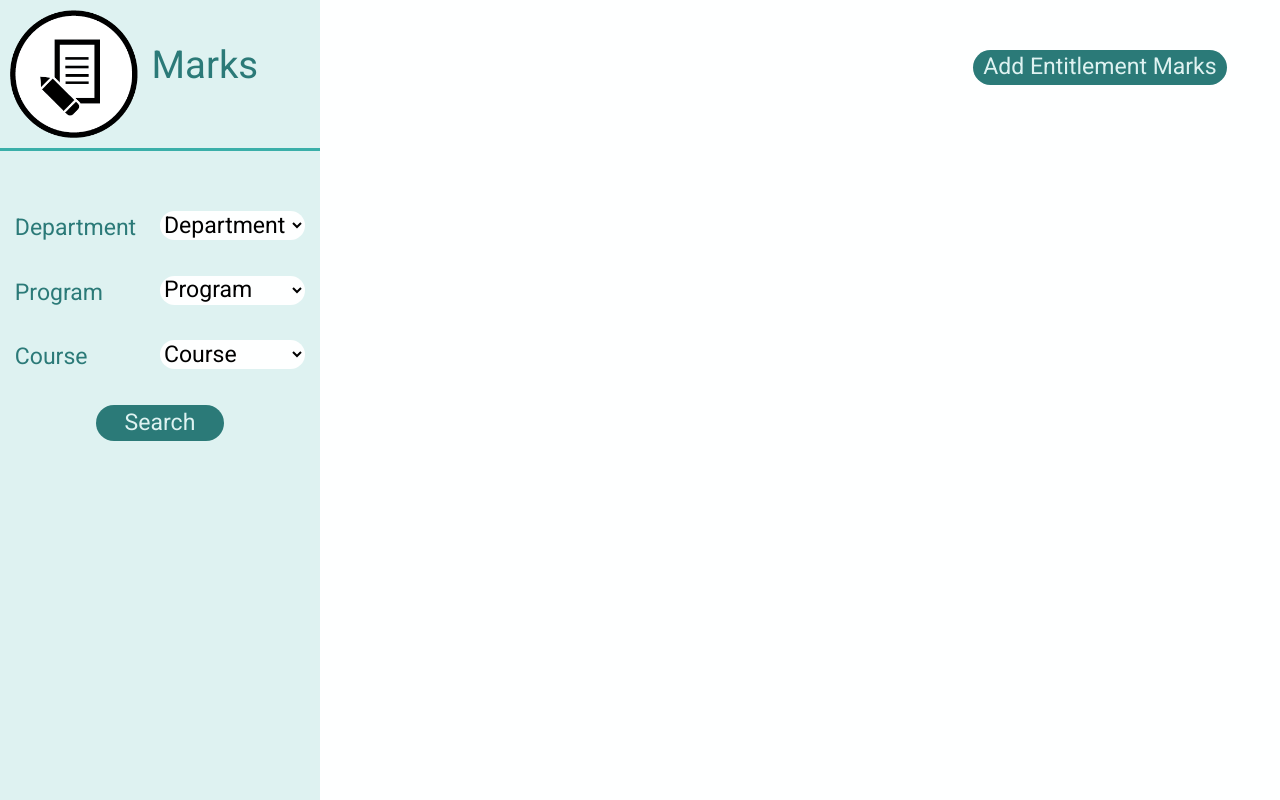
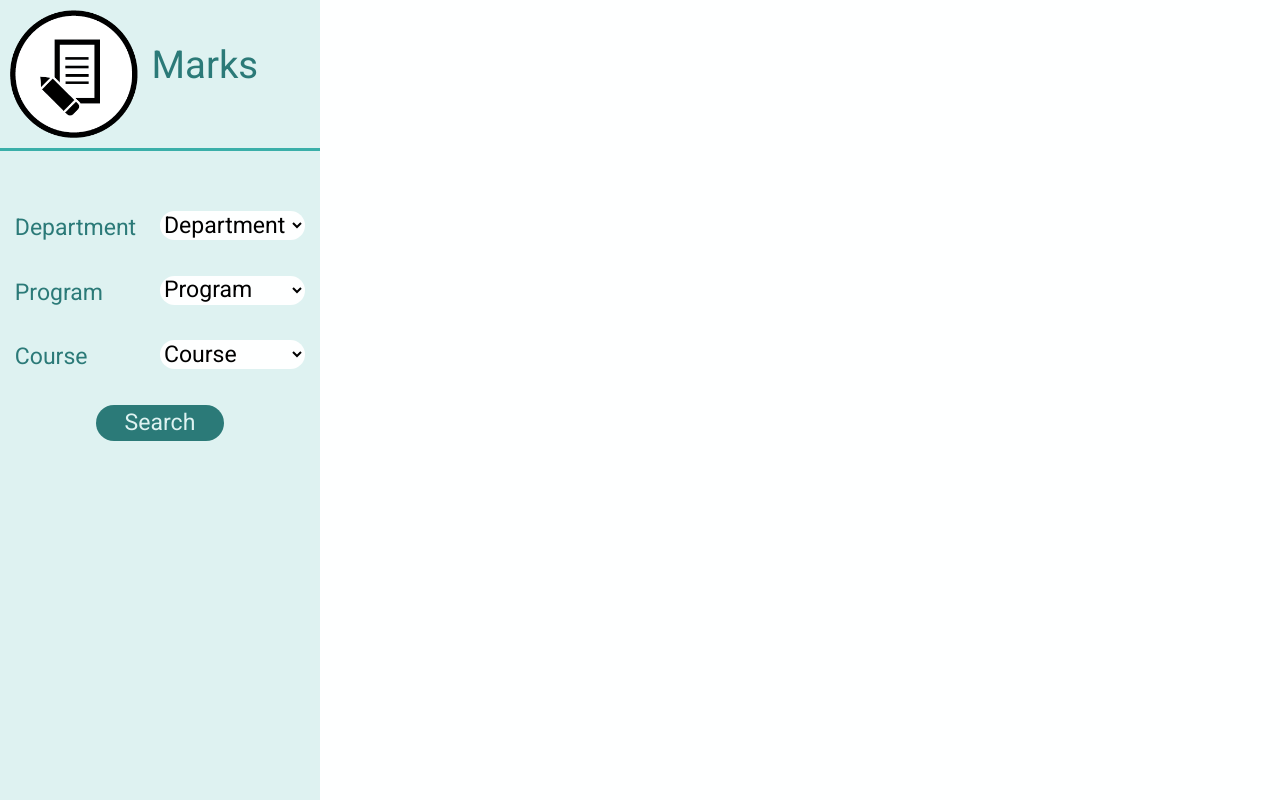
Before and after one commit to LeeannSequeira/Studentia, a PHP site: page /marks-teacher.php in a window 1280 px wide. Shown: the part 81-881 px from the top of the page. Run offline with PHP 8.4, Linux system fonts and the light colour scheme.

Commit message:
Removed Entitlement marks from teacher

```diff
--- a/marks-teacher.php
+++ b/marks-teacher.php
@@ -1,33 +1,5 @@
 <?php
 include "Db_Connection.php"; // db connection
-if(isset($_POST["button"]))
-{
-if($_REQUEST['button']=="Add") //---------------------------------------------------------------------------------------------------------------------------------ADD BUTTON
-
-{  $roll = $_POST["sroll"];
-  $mk=$_POST["smk"];
-
-  $queryCh = "Select * from student where Roll_no='$roll';";
-  $resultCh = mysqli_query($connection,$queryCh) or die ("Error in query: ".$queryCh." ".mysqli_connect_error());
-
-   if((mysqli_fetch_row($resultCh))>0)
-   {
-    if(($mk<0 )|| ($mk>10))
-    {
-      echo "<script>alert('OOPS! Enter entitlement marks between 0 and 10');</script>";
-    }
-    else
-    {
-    //mettez dans Student tableau
-    $query = "Update student set Entitlement_marks=$mk where Roll_no='$roll';";
-    $result = mysqli_query($connection,$query) or die ("Error in query: ".$query." ".mysqli_connect_error());
-
-    echo "<script>alert('Entitlement marks added successfully');</script>";
-  }}
-    else
-    {
-      echo "<script>alert('Roll number does not exist');</script>";
-    }}}
 if(isset($_POST["rbutton"]))
 {
 if($_REQUEST['rbutton']=="Edit") //---------------------------------------------------------------------------------------------------------------------------------ADD BUTTON
@@ -120,36 +92,6 @@ include "Db_Connection.php"; // db connection
           });
       });
 
-
-
-
-      function validateem()
-      {
-        var s=document.addst.sroll.value;
-        var r=document.addst.smk.value;
-        if(s==null||s=="")
-         {
-          alert("Please enter student roll number");
-            return false;
-         }
-         if(s.length<10)
-          {
-           alert("Please enter valid Rollno");    //roll num
-           return false;
-          }
-         if(r==null||r=="")
-          {
-           alert("Please enter Entitlement marks");
-             return false;
-
-          }
-        if(isNaN(r))
-          {
-        alert(	"Oops! Entitlement Marks are Numeric!"	);
-        return	false;
-          }
-        return true;
-      }
 
       function validates()
       {
@@ -249,19 +191,7 @@ include "Db_Connection.php"; // db connection
               <!--________________________________________________________________Empty For Layout_______-->
             </div>
             <div class="col-4"><!--ADD------------------------------------------------------------------------------------------------------->
-              <button class="functionbtn" id="AddAtten" name ="button" value="Add" onclick="togglePopupaddst()">Add Entitlement Marks</button>
-              <div class="popup" id="popup-addst">
-                <div class="overlay"></div>
-                <div class="stcontent">
-                  <div class="close-btn" onclick="togglePopupaddst()">×</div><!--popup content-->
-                  <span id="addform-title">ADD STUDENT ENTITLEMENT MARKS</span><br>
-                  <div id="st-addform"><form id="addcourse-admin" name="addst" method="POST" onSubmit="return validateem()">
-                    <div class="row mb-3"><div class="col-6">Roll No.</div><div class="col-6"><input class="roundedinput" type="text" name="sroll" value=""></div></div>
-                    <div class="row mb-3"><div class="col-6">Entitlement marks </div><div class="col-6"><input class="roundedinput" type="text" name="smk" value=""></div></div>
-                    <div class="row mb-3"><center><input type="submit" name="button" value="Add" id="add-coursebtn"></center></div>
-                  </form></div>
-                </div>
-              </div>
+
             </div>
           <div class="searchresults">
             <?php
```
